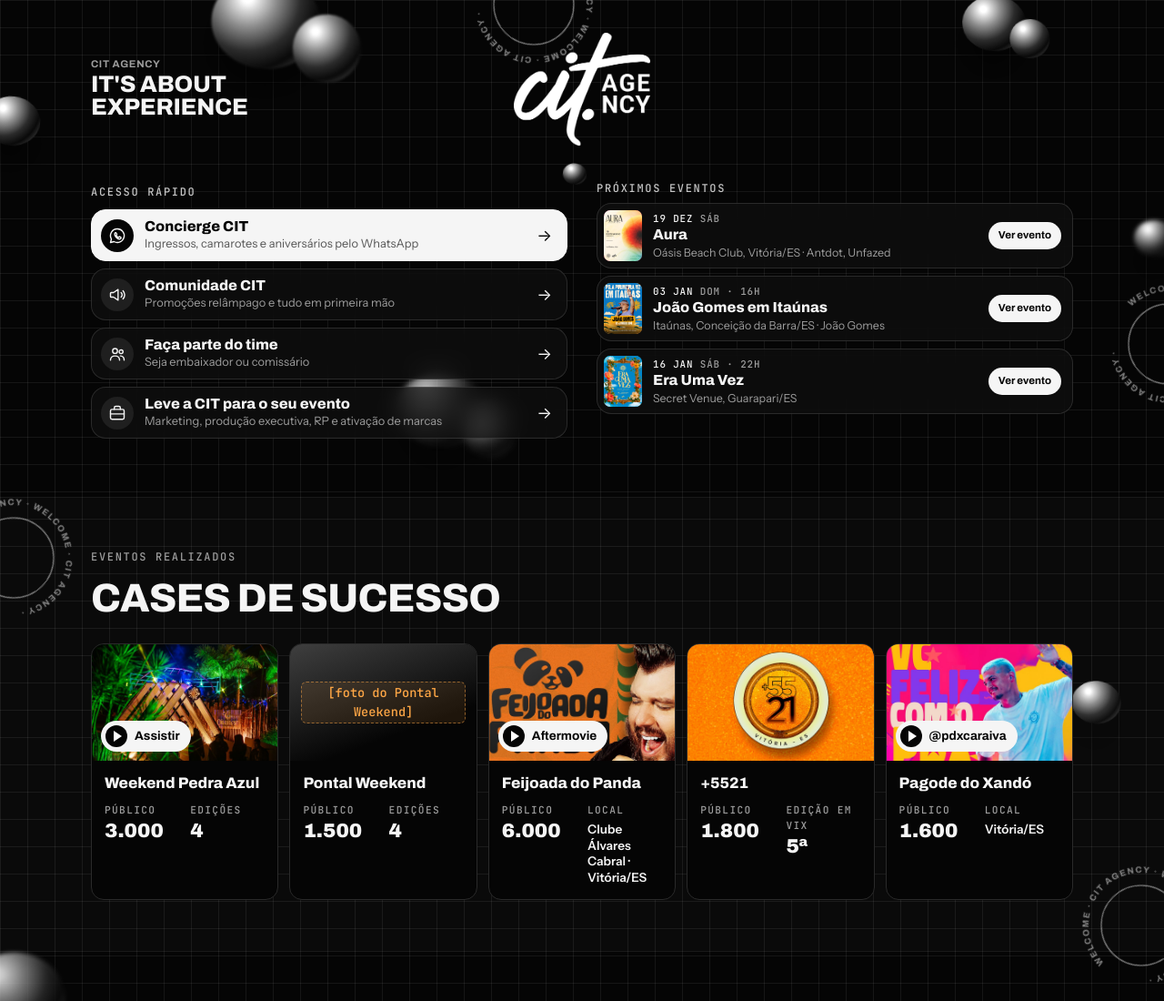
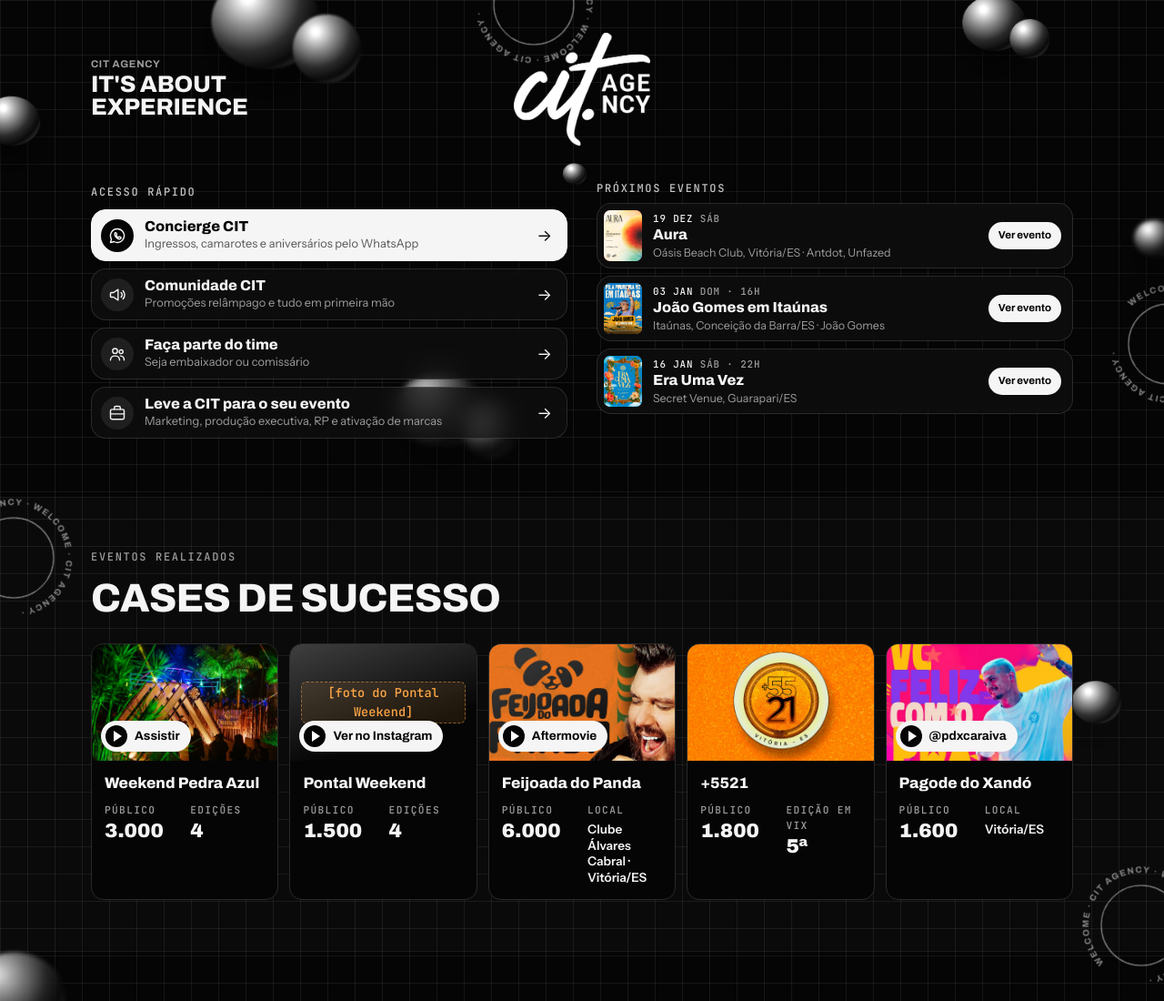
Before and after one commit to dancalmon/Landingpage-cit-agency, a plain HTML site: page index.html in a window 1280 px wide. Shown: the top 1100 px of the page at 91% size. Drawn offline with Linux system fonts and the light colour scheme.

Commit message:
Cases: Pontal Weekend leva para o post no Instagram
Co-Authored-By: Claude Opus 5.5 <noreply@anthropic.com>
Claude-Session: https://claude.ai/code/session_01ShgEqnCmaBYMbGvLhFTDDp

```diff
--- a/index.html
+++ b/index.html
@@ -86,7 +86,10 @@
           </div>
         </article>
         <article class="case cor-laranja">
-          <div class="case-foto"><span class="ph">[foto do Pontal Weekend]</span></div>
+          <a class="case-foto case-video" href="https://www.instagram.com/p/Dd2NO19Di6-/" target="_blank" rel="noopener" aria-label="Ver o Pontal Weekend no Instagram">
+            <span class="ph">[foto do Pontal Weekend]</span>
+            <span class="case-play"><span class="case-play-icone" aria-hidden="true"></span>Ver no Instagram</span>
+          </a>
           <div class="case-corpo">
             <h3>Pontal Weekend</h3>
             <dl class="case-numeros">
```
